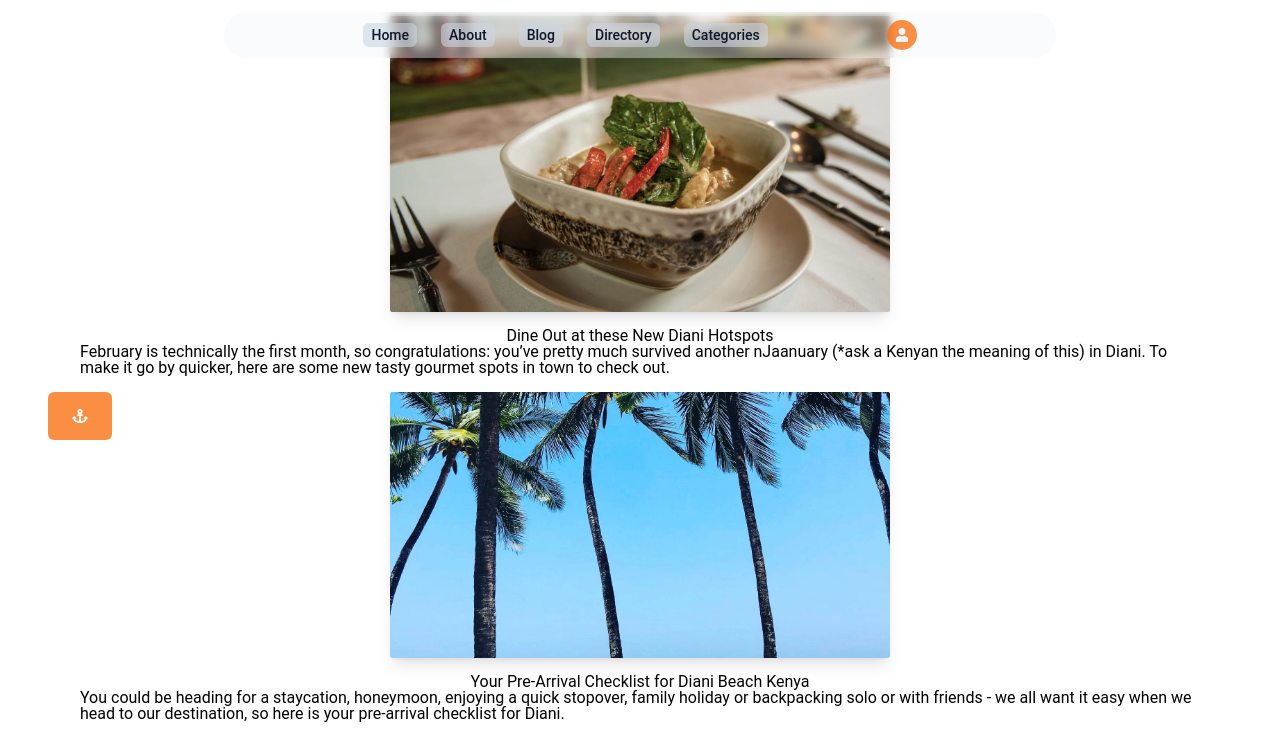
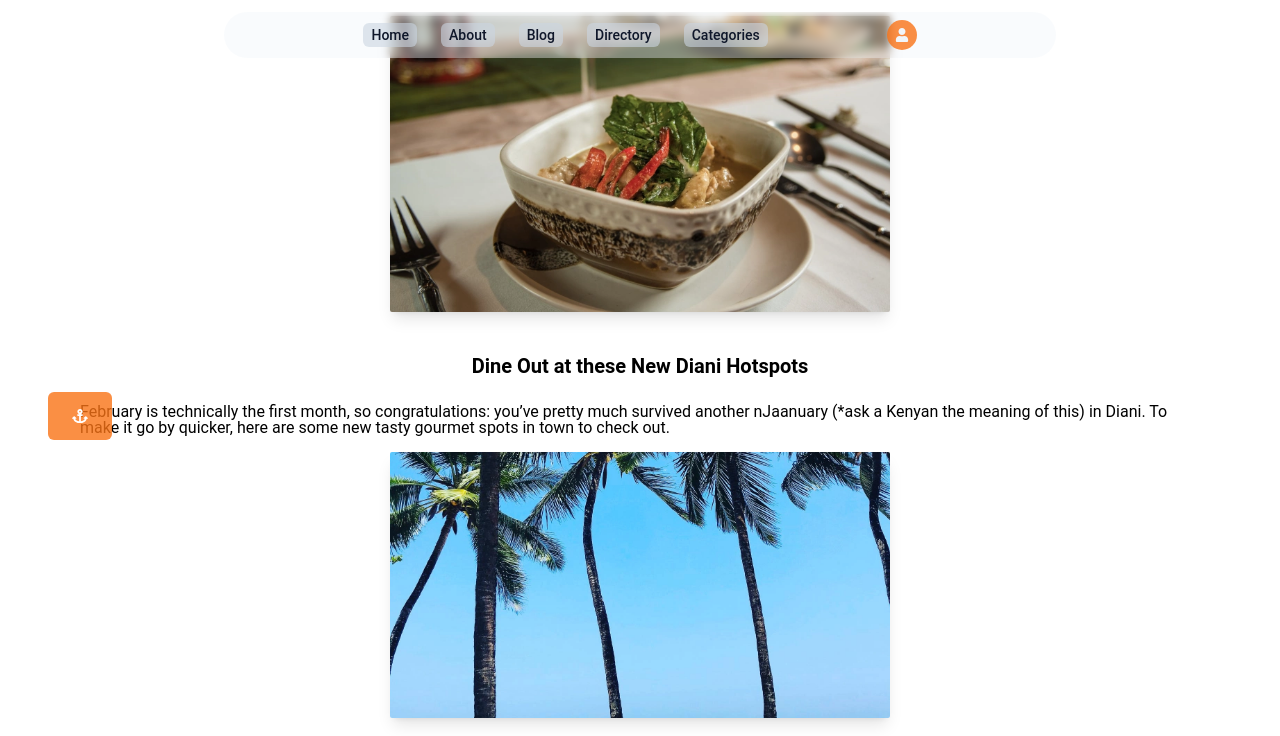
Before and after one commit to MatthewsRicky/travelapp, a Next.js app: page /directory in a window 1280 px wide. Shown: the top 736 px of the page. Built offline with nearby package versions, Linux system fonts and the light colour scheme.

Commit message:
Title font weight, size, padding, margin.

```diff
--- a/components/NewBlog.tsx
+++ b/components/NewBlog.tsx
@@ -21,7 +21,7 @@ const NewBlog = ({src, alt, title, description}: blogItems) => {
             className="flexCenter flex-col padding-container !px-20">
 
             <Image src={blog.src} alt={blog.alt} height={500} width={500} className="rounded-sm shadow-lg my-4"/>
-            <h1>{blog.title}</h1>
+            <h1 className="bold-20 py-3 my-4">{blog.title}</h1>
             <p>{blog.description}</p>
 
 
```
